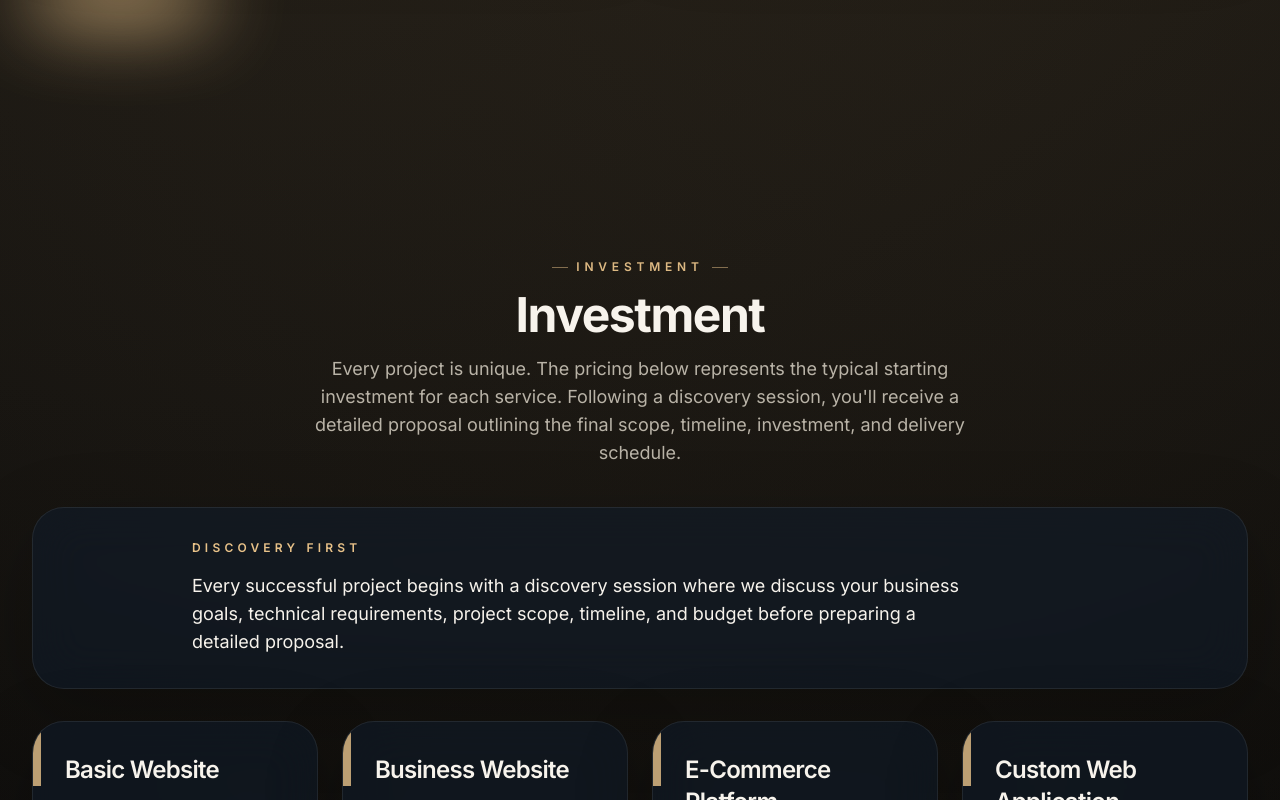
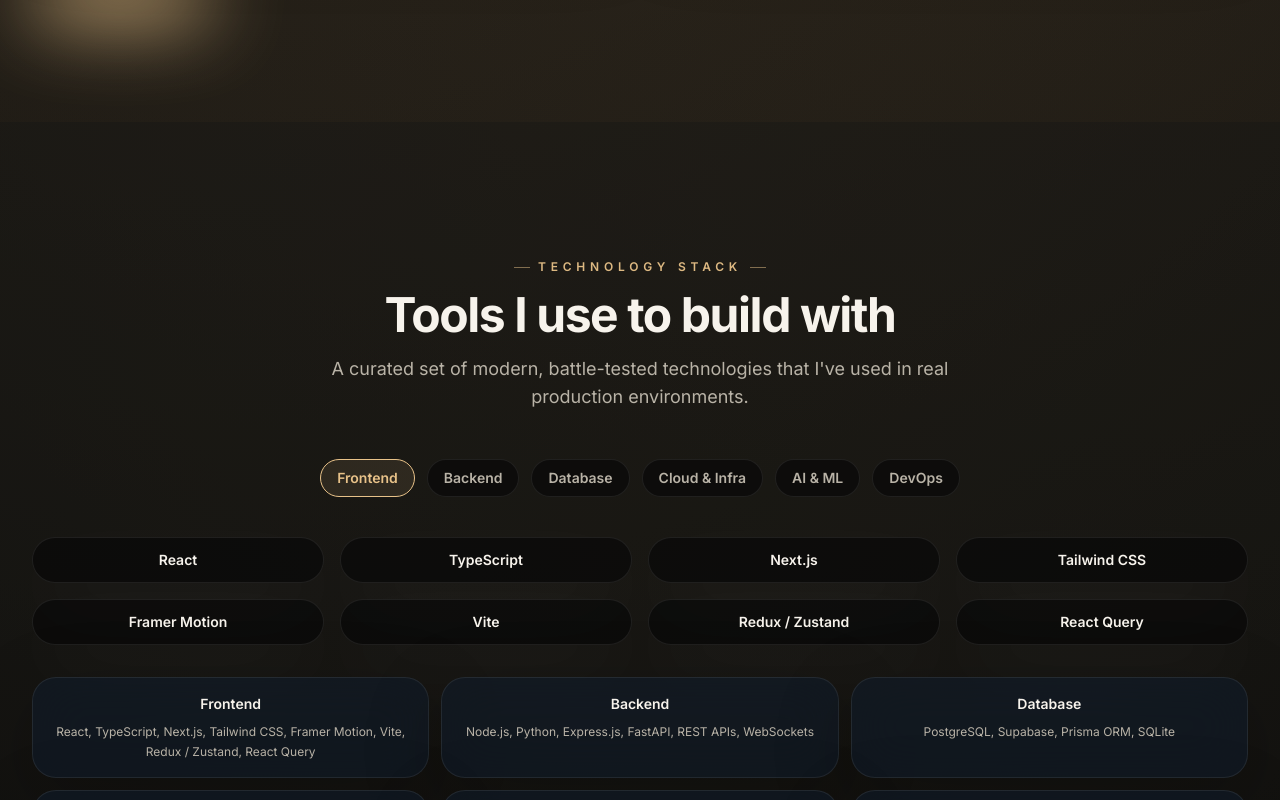
Before and after one commit to antoniodemax/antony, a React (Vite) app: page / in a window 1280 px wide. Shown: the part 2080-2880 px from the top of the page. Built offline with nearby package versions, Linux system fonts and the light colour scheme.

Commit message:
reverted the changes

```diff
--- a/src/App.tsx
+++ b/src/App.tsx
@@ -6,6 +6,7 @@
 import WhyMe from './components/sections/WhyMe'
 import Testimonials from './components/sections/Testimonials'
 import About from './components/sections/About'
+import TechStack from './components/sections/TechStack'
 import InsightsList from './components/insights/InsightsList'
 import ArticlePage from './components/insights/ArticlePage'
 import usePath from './hooks/usePath'
@@ -48,6 +49,7 @@
               <>
                 <Hero />          {/* Home */}
                 <About />         {/* About */}
+                <TechStack />     {/* skills — under About */}
                 <Services />      {/* Services */}
                 <WhyMe />         {/* supports Services */}
                 <Projects />      {/* Work */}
```
Also changed, not shown: 1 other file (tests, documents, lock files or other folders).
